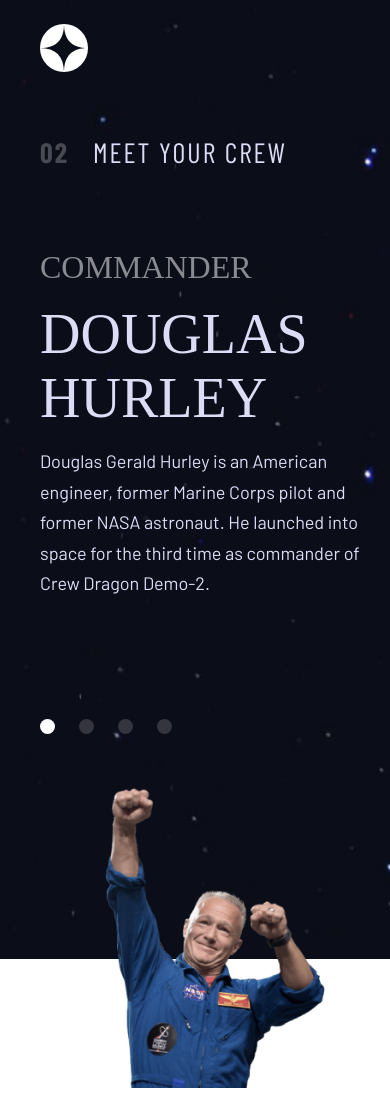
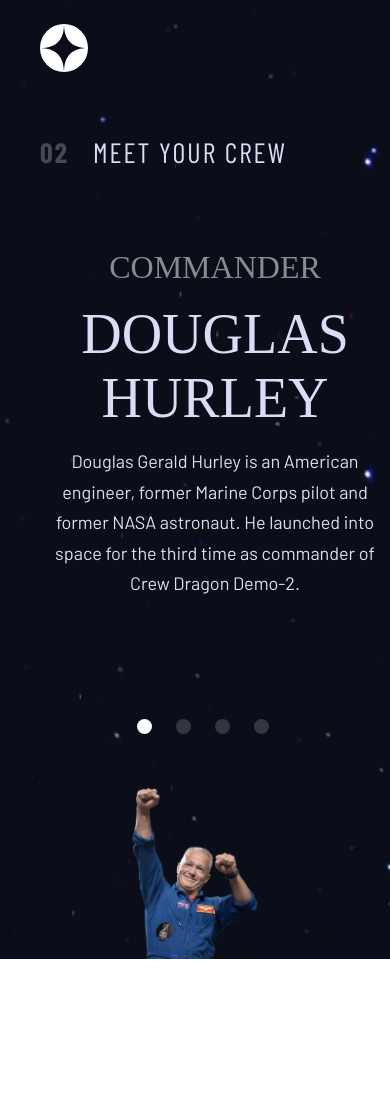
Before and after one commit to Fariv/frontendmentor.io, a React (Vite) app in the folder space-tourism-website-main/: page /crew in a window 390 px wide. Shown: the top 1116 px of the page. After the commit the page ends 959 px from the top, so only its background shows below. Built offline with nearby package versions, Linux system fonts and the light colour scheme; a web font is replaced by a local one.

Commit message:
tablet view for crew page

```diff
--- a/space-tourism-website-main/src/components/CrewContent.jsx
+++ b/space-tourism-website-main/src/components/CrewContent.jsx
@@ -13,6 +13,8 @@
     @media (max-width: 1024px) {
         flex-direction: column;
         margin: 1rem 0 0 0;
+        align-items: center;
+        text-align: center;
     }
 `;
 
@@ -21,7 +23,7 @@
     width: 50%;
     @media (max-width: 1024px) {
         padding-left: 2.5rem;
-        width: auto;
+        width: 100%;
         padding-bottom: 1.7rem;
     }
 `;
@@ -64,6 +66,9 @@
     margin-top: 0;
     @media (max-width: 1024px) {
         margin-top: 1.7rem;
+        height: 100%;
+        padding-bottom: 0;
+        padding-left: 0;
     }
 `;
 
@@ -74,10 +79,6 @@
     margin: 0 auto;
     background-size: contain;
     background-position-x: center;
-    @media (max-width: 1024px) {
-        width: 300px;
-        height: 300px;
-    }
 `;
 
 const Detail = styled.div`
@@ -103,11 +104,18 @@
     line-height: 1.7;
     margin-top: 1rem;
     max-width: 444px;
+    @media (max-width: 1024px) {
+        margin-left: auto;
+        margin-right: auto;
+    }
 `;
 
 const SliderDotsStyled = styled.div`
     display: flex;
     margin-top: 120px;
+    @media (max-width: 1024px) {
+        justify-content: center;
+    }
 `;
 
 const SliderDotStyled = styled.div`
```
